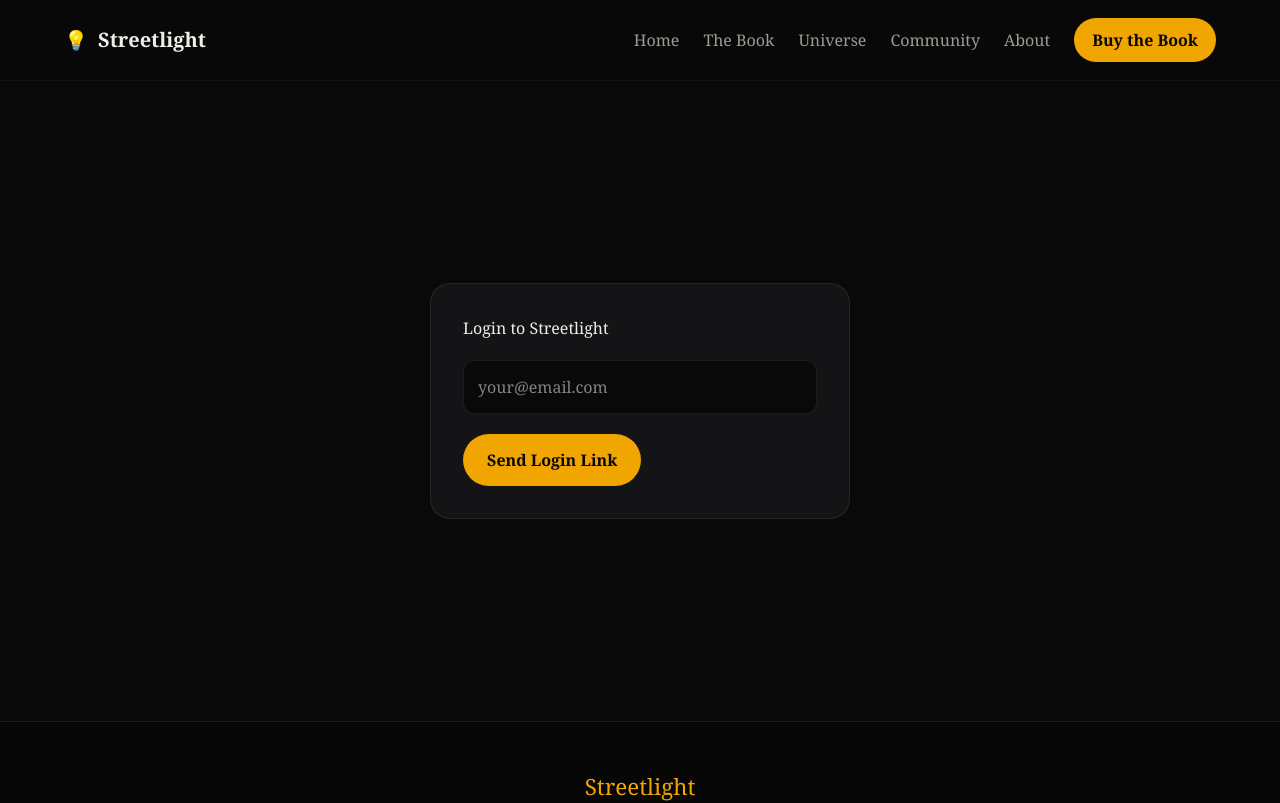
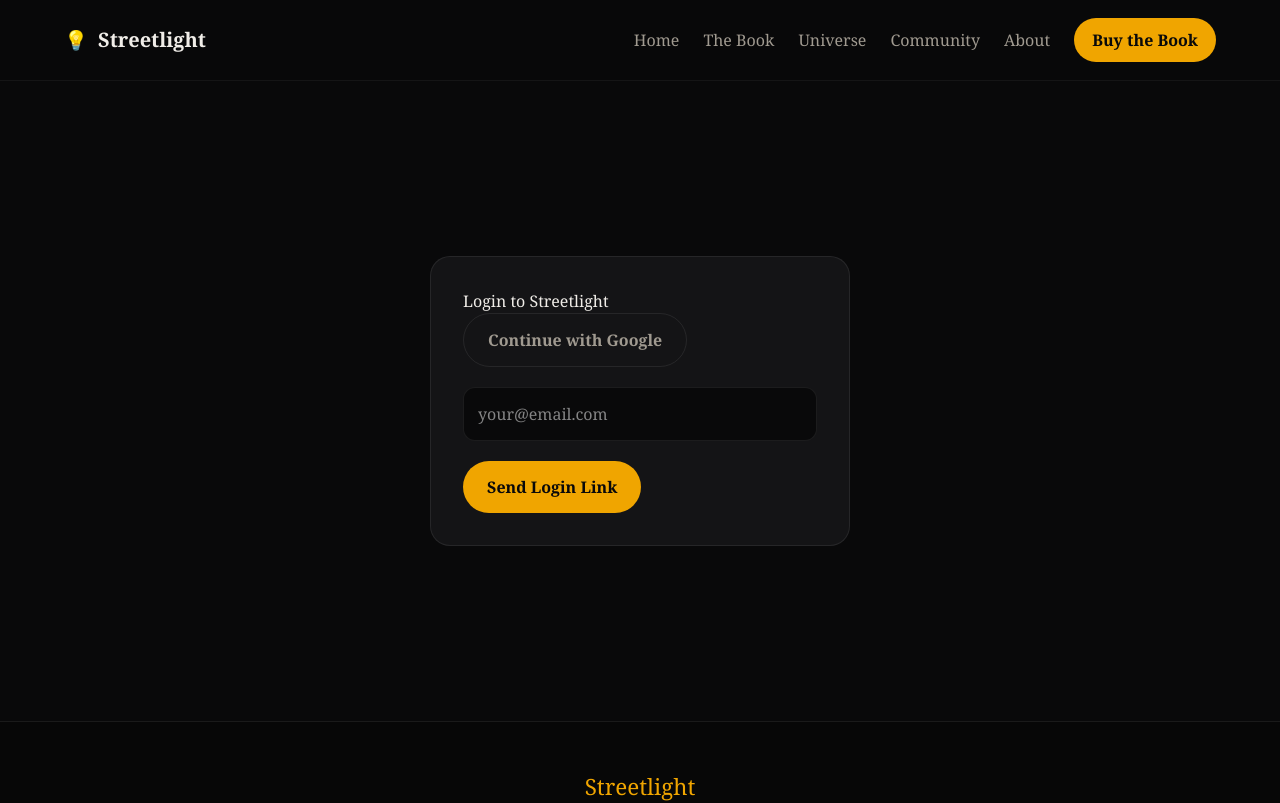
Before and after one commit to Kinyash51/Streetlight, a Next.js app: page /Login in a window 1280 px wide. Shown: the top 803 px of the page. Built offline with nearby package versions, Linux system fonts and the light colour scheme; no server answers.

Commit message:
Add Google sign in

```diff
--- a/app/Login/page.tsx
+++ b/app/Login/page.tsx
@@ -2,6 +2,7 @@
 
 import { useState } from "react";
 import { supabase } from "@/lib/supabase-client";
+import { toast } from "sonner";
 
 export default function LoginPage() {
   const [email, setEmail] = useState("");
@@ -14,10 +15,26 @@ export default function LoginPage() {
         },
       });
 
+      if (error) {
+        toast.error(`Login failed: ${error.message}`);
+        return;
+      }
+
+      toast.success(
+        "Check your email. Your Streetlight login link is on the way."
+      );
+  }
+
+  async function signInWithGoogle() {
+    const { error } = await supabase.auth.signInWithOAuth({
+      provider: "google",
+      options: {
+        redirectTo: `${window.location.origin}/dashboard`,
+      },
+    });
+
     if (error) {
-      alert(error.message);
-    } else {
-      alert("Check your email for the login link.");
+      toast.error("Google sign in failed. Please try again.");
     }
   }
 
@@ -25,6 +42,10 @@ export default function LoginPage() {
     <main className="auth-page">
       <div className="auth-card">
         <h1>Login to Streetlight</h1>
+
+        <button onClick={signInWithGoogle} className="btn-ghost">
+  Continue with Google
+</button>
 
         <input
           type="email"
--- a/app/layout.tsx
+++ b/app/layout.tsx
@@ -3,6 +3,7 @@ import { Geist, Geist_Mono } from "next/font/google";
 import "./globals.css";
 import Navbar from "@/components/Navbar";
 import Footer from "@/components/Footer";
+import { Toaster } from "sonner";
 
 const geistSans = Geist({
   variable: "--font-geist-sans",
@@ -33,6 +34,11 @@ export default function RootLayout({
         <Navbar />
         {children}
         <Footer />
+  <Toaster
+  position="top-right"
+  richColors
+  theme="dark"
+/>
       </body>
     </html>
   );
--- a/package.json
+++ b/package.json
@@ -14,7 +14,8 @@
     "framer-motion": "^12.40.0",
     "next": "16.2.6",
     "react": "19.2.4",
-    "react-dom": "19.2.4"
+    "react-dom": "19.2.4",
+    "sonner": "^2.0.7"
   },
   "devDependencies": {
     "@tailwindcss/postcss": "^4",
```
Also changed, not shown: 1 other file (tests, documents, lock files or other folders).
